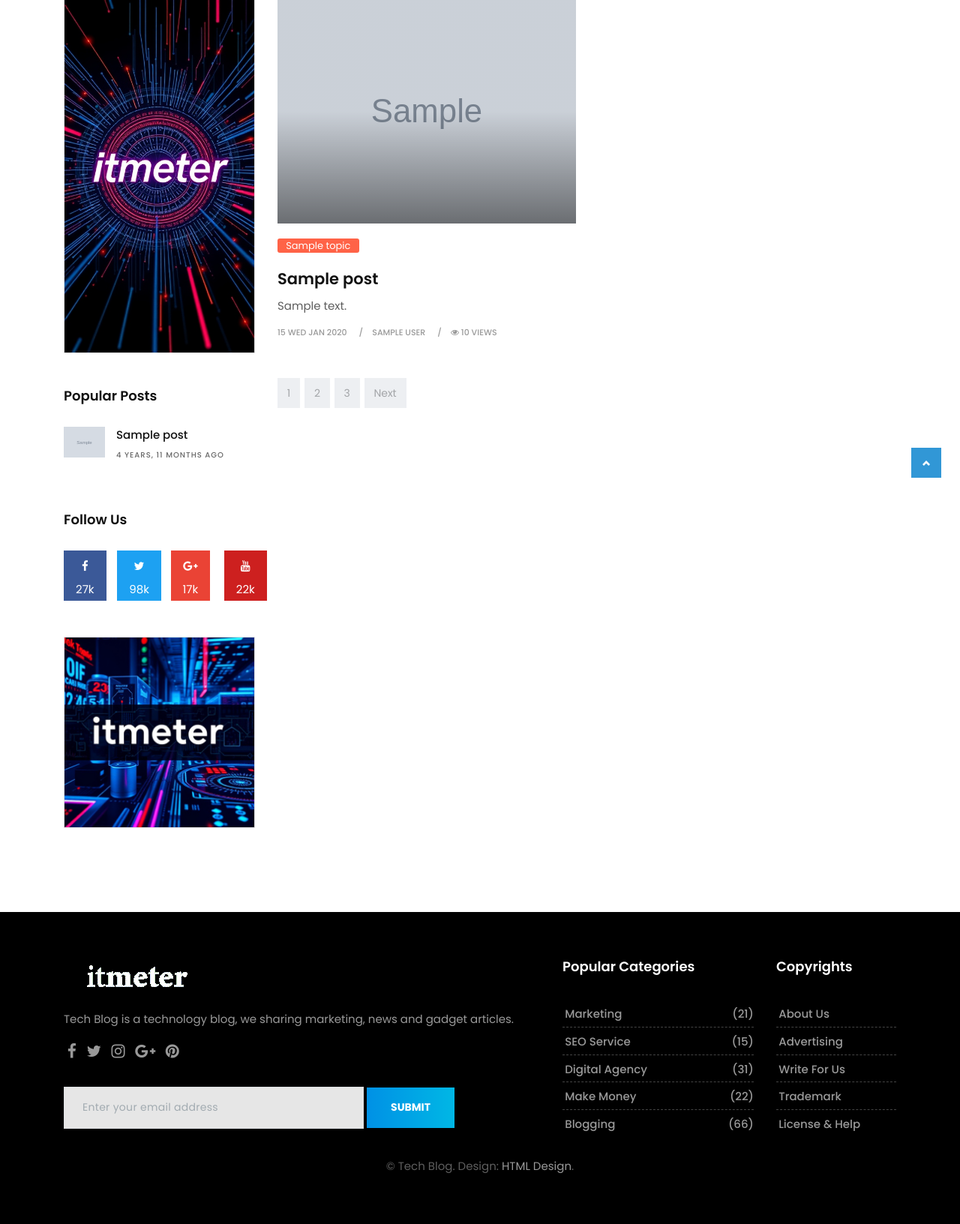
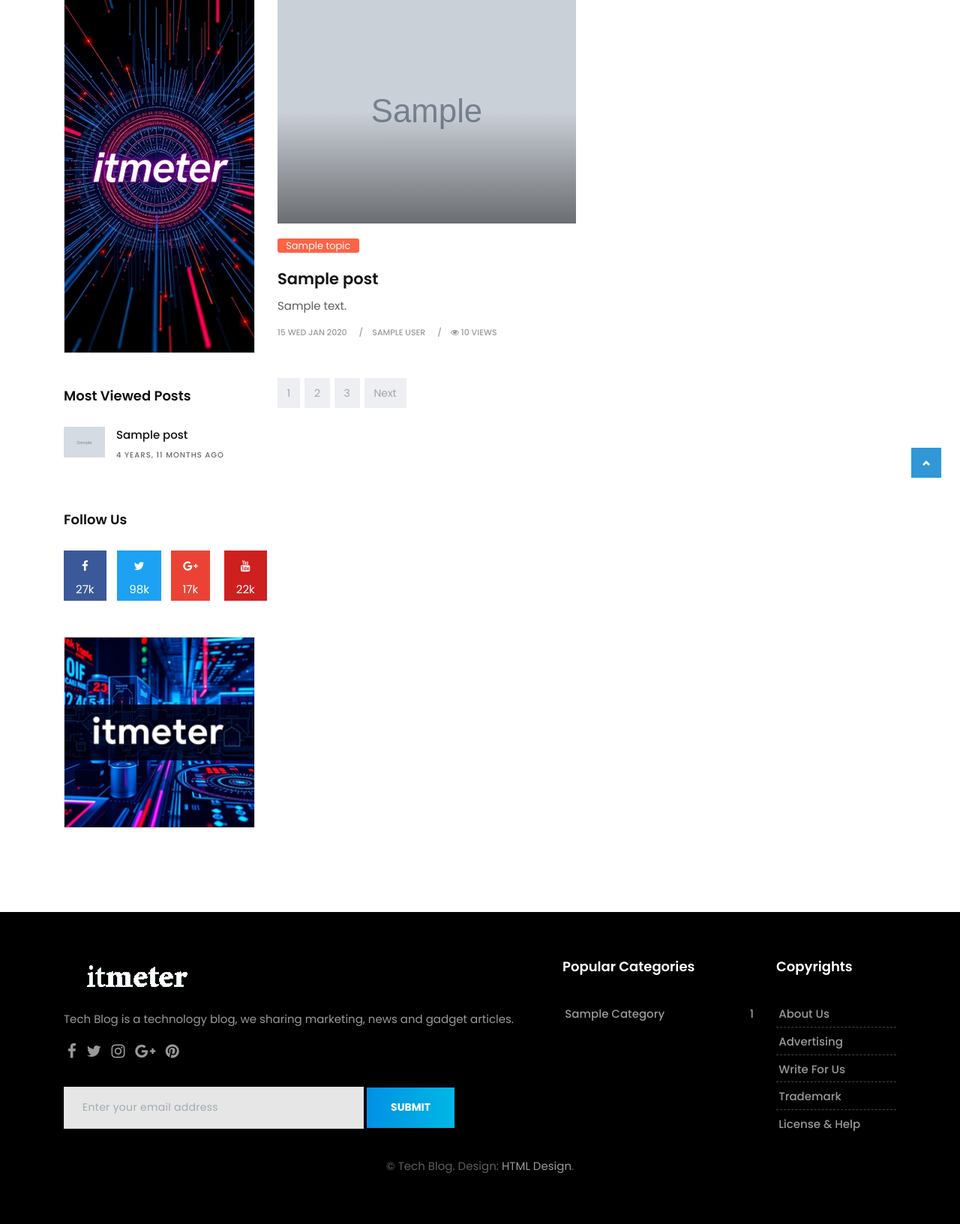
Before and after one commit to pooryafayazi/itmeter.ir, a Django app: page /blog/ in a window 1280 px wide. Shown: the part 263-1895 px from the top of the page at 75% size. Run offline with Django 4.2, Linux system fonts and the light colour scheme; tables that the repository leaves empty hold one stand-in row (values such as "Sample post"); grey boxes marked "Sample" are stand-in pictures; some libraries are stand-ins or nearby versions.

Commit message:
popular categories

```diff
--- a/blog/templatetags/custom_filters.py
+++ b/blog/templatetags/custom_filters.py
@@ -8,3 +8,37 @@ from django.utils import timezone
 def latest_posts(arg=3):
     posts = Post.objects.filter(status=1, published_date__lte=timezone.now()).order_by('-counted_views')[:arg]
     return {'posts' : posts}
+
+'''
+@register.inclusion_tag('categories.html')
+def postcategories():
+    posts = Post.objects.filter(status=1, published_date__lte=timezone.now())
+    categories = Category.objects.all()
+    cat_dict = {}
+    for name in categories:
+        cat_dict[name] = posts.filter(category=name).count()
+    return {'categories' : cat_dict}
+'''
+
+'''
+@register.inclusion_tag('home/categories.html')
+def postcategories():
+    posts = Post.objects.filter(status=1, published_date__lte=timezone.now())
+    categories = Category.objects.all()
+    cat_dict = {}
+    for name in categories:
+        cat_dict[name] = posts.filter(category=name).count()
+    return {'categories' : cat_dict}'''
+
+
+@register.inclusion_tag('home/categories.html')
+def postcategories():
+    posts = Post.objects.filter(status=1, published_date__lte=timezone.now())
+    categories = Category.objects.all()
+
+    cat_list = []
+    for category in categories:
+        count = posts.filter(category=category).count()
+        cat_list.append({'name': category.name, 'count': count})
+    cat_list.sort(key=lambda x: x['count'], reverse=True)
+    return {'categories': cat_list}
--- a/homepage/templatetags/template_tag.py
+++ b/homepage/templatetags/template_tag.py
@@ -10,6 +10,7 @@ def truncate_w(text, word_count):
     if len(words) > word_count:
         return ' '.join(words[:word_count]) + '...'
     return text
+
 
 
 @register.simple_tag
@@ -26,11 +27,37 @@ def latest_news(arg=3):
 def function(news_id):
     return newsComment.objects.filter(News=news_id, approved=True).count()
 
-@register.inclusion_tag('blog/blog-News-category.html')
-def postcategories():
+'''
+@register.simple_tag
+def newscategories():
     news = News.objects.filter(status=1, published_date__lte=timezone.now())
     categories = Category.objects.all()
     cat_dict = {}
     for name in categories:
         cat_dict[name] = news.filter(category=name).count()
     return {'categories' : cat_dict}
+'''
+
+
+'''
+@register.inclusion_tag('home/categories.html')
+def newscategories():
+    posts = News.objects.filter(status=1, published_date__lte=timezone.now())
+    categories = Category.objects.all()
+    cat_dict = {}
+    for name in categories:
+        cat_dict[name] = posts.filter(category=name).count()
+    return {'categories' : cat_dict}'''
+
+
+@register.inclusion_tag('home/categories.html')
+def newscategories():
+    news = News.objects.filter(status=1, published_date__lte=timezone.now())
+    categories = Category.objects.all()
+
+    cat_list = []
+    for category in categories:
+        count = news.filter(category=category).count()
+        cat_list.append({'name': category.name, 'count': count})
+    cat_list.sort(key=lambda x: x['count'], reverse=True)
+    return {'categories': cat_list}
--- a/templates/base.html
+++ b/templates/base.html
@@ -1,5 +1,6 @@
 {% load static %}
-
+{% load custom_filters %}
+{% load template_tag %}
 <!DOCTYPE html>
 <html lang="en">
 
@@ -135,20 +136,13 @@
                         </div><!-- end widget -->
                     </div><!-- end col -->
 
-                    <div class="col-lg-3 col-md-12 col-sm-12 col-xs-12">
-                        <div class="widget">
-                            <h2 class="widget-title">Popular Categories</h2>
-                            <div class="link-widget">
-                                <ul>
-                                    <li><a href="#">Marketing <span>(21)</span></a></li>
-                                    <li><a href="#">SEO Service <span>(15)</span></a></li>
-                                    <li><a href="#">Digital Agency <span>(31)</span></a></li>
-                                    <li><a href="#">Make Money <span>(22)</span></a></li>
-                                    <li><a href="#">Blogging <span>(66)</span></a></li>
-                                </ul>
-                            </div><!-- end link-widget -->
-                        </div><!-- end widget -->
-                    </div><!-- end col -->
+
+                    {% if '/blog' in request.path  %}
+                        {% postcategories %}
+                    {% else  %}
+                        {% newscategories %}
+                    {% endif %}
+
 
                     <div class="col-lg-2 col-md-12 col-sm-12 col-xs-12">
                         <div class="widget">
--- a/templates/blog/popular-posts.html
+++ b/templates/blog/popular-posts.html
@@ -3,7 +3,7 @@
 {% load humanize %}
 
 <div class="widget">
-    <h2 class="widget-title">Popular Posts</h2>
+    <h2 class="widget-title">Most Viewed Posts</h2>
     <div class="blog-list-widget">
         <div class="list-group">
             {% for post in posts %}
--- /dev/null
+++ b/templates/home/categories.html
@@ -0,0 +1,14 @@
+{% load static %}
+
+<div class="col-lg-3 col-md-12 col-sm-12 col-xs-12">
+    <div class="widget">
+        <h2 class="widget-title">Popular Categories</h2>
+        <div class="link-widget">
+            <ul>
+                {% for cat in categories|slice:"5" %}
+                <li><a href="#">{{cat.name}} <span>{{cat.count}}</span></a></li>
+                {% endfor %}
+            </ul>
+        </div><!-- end link-widget -->
+    </div><!-- end widget -->
+</div><!-- end col -->
--- a/templates/home/popular-news.html
+++ b/templates/home/popular-news.html
@@ -1,7 +1,7 @@
 {% load static %}
 {% load template_tag %}
 <div class="widget">
-    <h2 class="widget-title">Popular News</h2>
+    <h2 class="widget-title">Most Viewed News</h2>
     <div class="blog-list-widget">
         <div class="list-group">
             {% for n in news %}
```
Also changed, not shown: templates/blog/author.html (added, +35 -0 lines), templates/blog/single.html (+1 -33 lines).
